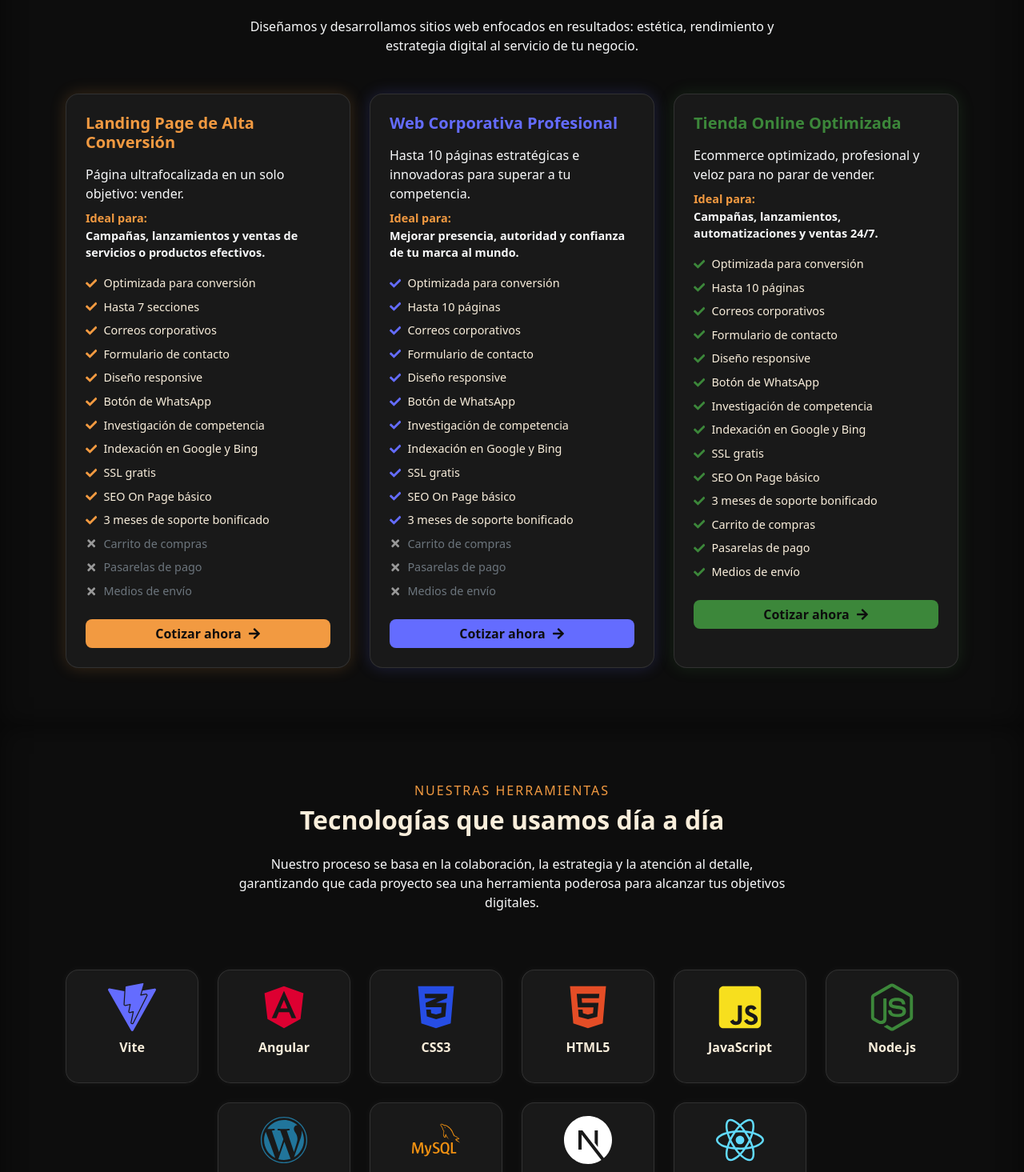
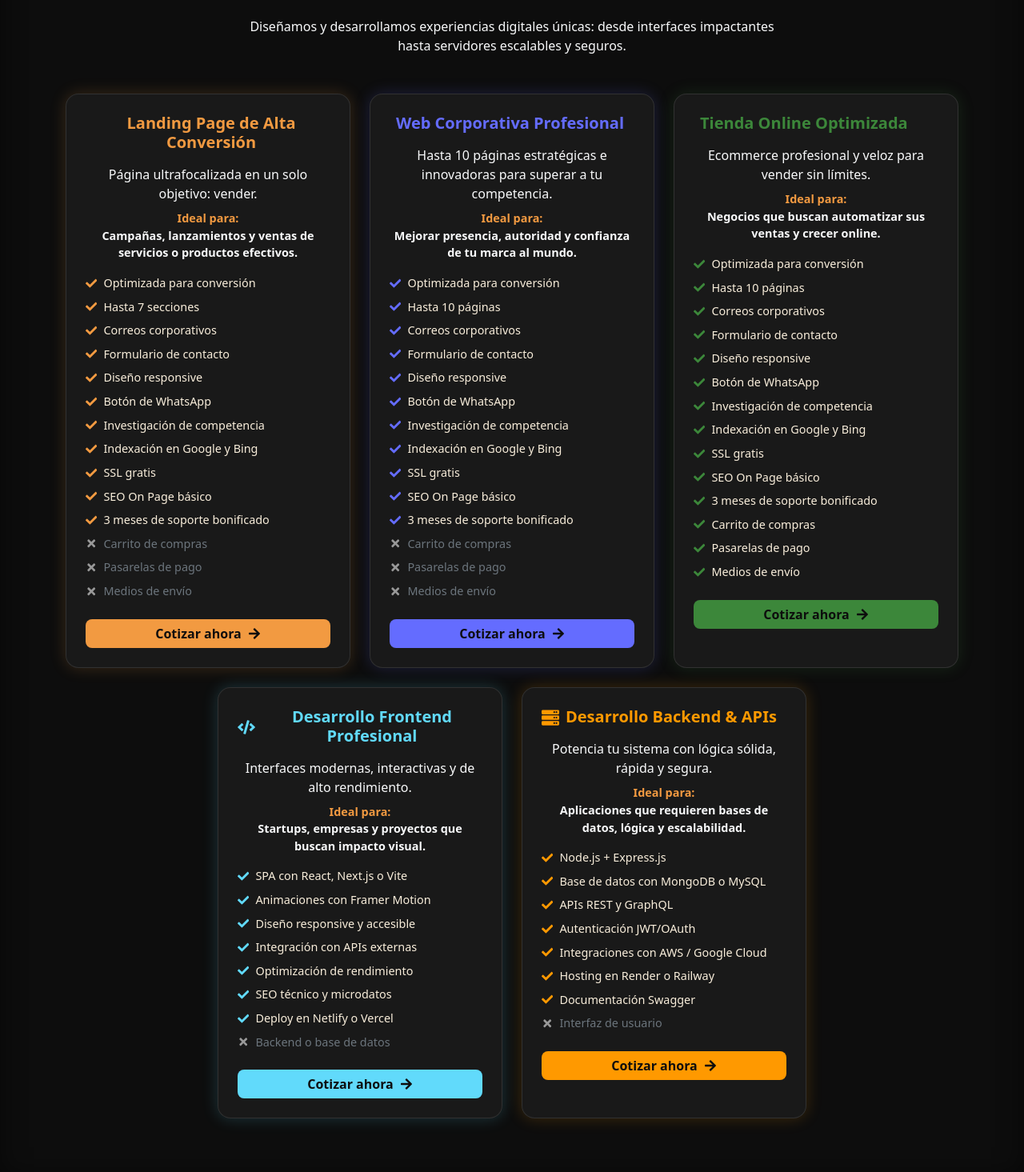
Before and after one commit to Germanovct/dtsanddog-studio, a React (Vite) app: page / in a window 1280 px wide. Shown: the part 2205-3670 px from the top of the page at 80% size. Built offline with nearby package versions, Linux system fonts and the light colour scheme.

Commit message:
pag service

```diff
--- a/src/components/TechStack.jsx
+++ b/src/components/TechStack.jsx
@@ -9,7 +9,14 @@ import {
   FaNodeJs,
   FaWordpress,
 } from "react-icons/fa";
-import { SiMysql, SiVite, SiNextdotjs } from "react-icons/si";
+import {
+  SiMysql,
+  SiVite,
+  SiNextdotjs,
+  SiExpress,
+  SiAmazonwebservices,
+  SiGooglecloud,
+} from "react-icons/si";
 import "../App.css";
 
 const technologies = [
@@ -19,8 +26,11 @@ const technologies = [
   { name: "HTML5", icon: <FaHtml5 color="#E44D26" size={60} />, color: "#E44D26" },
   { name: "JavaScript", icon: <FaJsSquare color="#F7DF1E" size={60} />, color: "#F7DF1E" },
   { name: "Node.js", icon: <FaNodeJs color="#3C873A" size={60} />, color: "#3C873A" },
+  { name: "Express.js", icon: <SiExpress color="#FFFFFF" size={60} />, color: "#FFFFFF" },
   { name: "WordPress", icon: <FaWordpress color="#21759B" size={60} />, color: "#21759B" },
   { name: "MySQL", icon: <SiMysql color="#F29111" size={60} />, color: "#F29111" },
+  { name: "AWS", icon: <SiAmazonwebservices color="#FF9900" size={60} />, color: "#FF9900" },
+  { name: "Google Cloud", icon: <SiGooglecloud color="#4285F4" size={60} />, color: "#4285F4" },
   { name: "Next.js", icon: <SiNextdotjs color="#FFFFFF" size={60} />, color: "#FFFFFF" },
   { name: "React", icon: <FaReact color="#61DAFB" size={60} />, color: "#61DAFB" },
 ];
@@ -28,7 +38,6 @@ const technologies = [
 export default function TechStack() {
   const [hovered, setHovered] = useState(null);
 
-  // Animación de entrada (fade + slide up)
   const fadeUp = {
     hidden: { opacity: 0, y: 40 },
     visible: { opacity: 1, y: 0 },
--- a/src/pages/Services.jsx
+++ b/src/pages/Services.jsx
@@ -1,6 +1,6 @@
 import React from "react";
 import { motion } from "framer-motion";
-import { FaCheck, FaTimes, FaArrowRight } from "react-icons/fa";
+import { FaCheck, FaTimes, FaArrowRight, FaCode, FaServer } from "react-icons/fa";
 
 const services = [
   {
@@ -49,8 +49,8 @@ const services = [
   },
   {
     title: "Tienda Online Optimizada",
-    desc: "Ecommerce optimizado, profesional y veloz para no parar de vender.",
-    ideal: "Campañas, lanzamientos, automatizaciones y ventas 24/7.",
+    desc: "Ecommerce profesional y veloz para vender sin límites.",
+    ideal: "Negocios que buscan automatizar sus ventas y crecer online.",
     color: "#3C873A",
     features: [
       "Optimizada para conversión",
@@ -67,6 +67,40 @@ const services = [
       "Carrito de compras",
       "Pasarelas de pago",
       "Medios de envío",
+    ],
+  },
+  {
+    title: "Desarrollo Frontend Profesional",
+    desc: "Interfaces modernas, interactivas y de alto rendimiento.",
+    ideal: "Startups, empresas y proyectos que buscan impacto visual.",
+    color: "#61DAFB",
+    icon: <FaCode size={22} />,
+    features: [
+      "SPA con React, Next.js o Vite",
+      "Animaciones con Framer Motion",
+      "Diseño responsive y accesible",
+      "Integración con APIs externas",
+      "Optimización de rendimiento",
+      "SEO técnico y microdatos",
+      "Deploy en Netlify o Vercel",
+      { disabled: "Backend o base de datos" },
+    ],
+  },
+  {
+    title: "Desarrollo Backend & APIs",
+    desc: "Potencia tu sistema con lógica sólida, rápida y segura.",
+    ideal: "Aplicaciones que requieren bases de datos, lógica y escalabilidad.",
+    color: "#FF9900",
+    icon: <FaServer size={22} />,
+    features: [
+      "Node.js + Express.js",
+      "Base de datos con MongoDB o MySQL",
+      "APIs REST y GraphQL",
+      "Autenticación JWT/OAuth",
+      "Integraciones con AWS / Google Cloud",
+      "Hosting en Render o Railway",
+      "Documentación Swagger",
+      { disabled: "Interfaz de usuario" },
     ],
   },
 ];
@@ -109,8 +143,8 @@ export default function Services() {
           className="text-light mb-5"
           style={{ maxWidth: "700px", margin: "0 auto", color: "#d8d0c2" }}
         >
-          Diseñamos y desarrollamos sitios web enfocados en resultados:
-          estética, rendimiento y estrategia digital al servicio de tu negocio.
+          Diseñamos y desarrollamos experiencias digitales únicas:
+          desde interfaces impactantes hasta servidores escalables y seguros.
         </p>
 
         <div className="row justify-content-center g-4">
@@ -120,6 +154,7 @@ export default function Services() {
               className="col-12 col-md-6 col-lg-4"
               variants={fadeUp}
               transition={{ duration: 0.5, delay: index * 0.1 }}
+              whileHover={{ scale: 1.02 }}
             >
               <div
                 style={{
@@ -128,12 +163,17 @@ export default function Services() {
                   border: `1px solid rgba(255,255,255,0.1)`,
                   boxShadow: `0 0 20px ${s.color}33`,
                   transition: "all 0.3s ease",
+                  padding: "24px",
+                  height: "100%",
                 }}
-                className="p-4 h-100 text-start"
               >
-                <h5 className="fw-bold mb-3" style={{ color: s.color }}>
-                  {s.title}
-                </h5>
+                <div className="d-flex align-items-center mb-3">
+                  {s.icon && <div style={{ color: s.color }}>{s.icon}</div>}
+                  <h5 className="fw-bold mb-0 ms-2" style={{ color: s.color }}>
+                    {s.title}
+                  </h5>
+                </div>
+
                 <p className="text-light mb-2">{s.desc}</p>
                 <p
                   className="fw-semibold mb-3"
```
